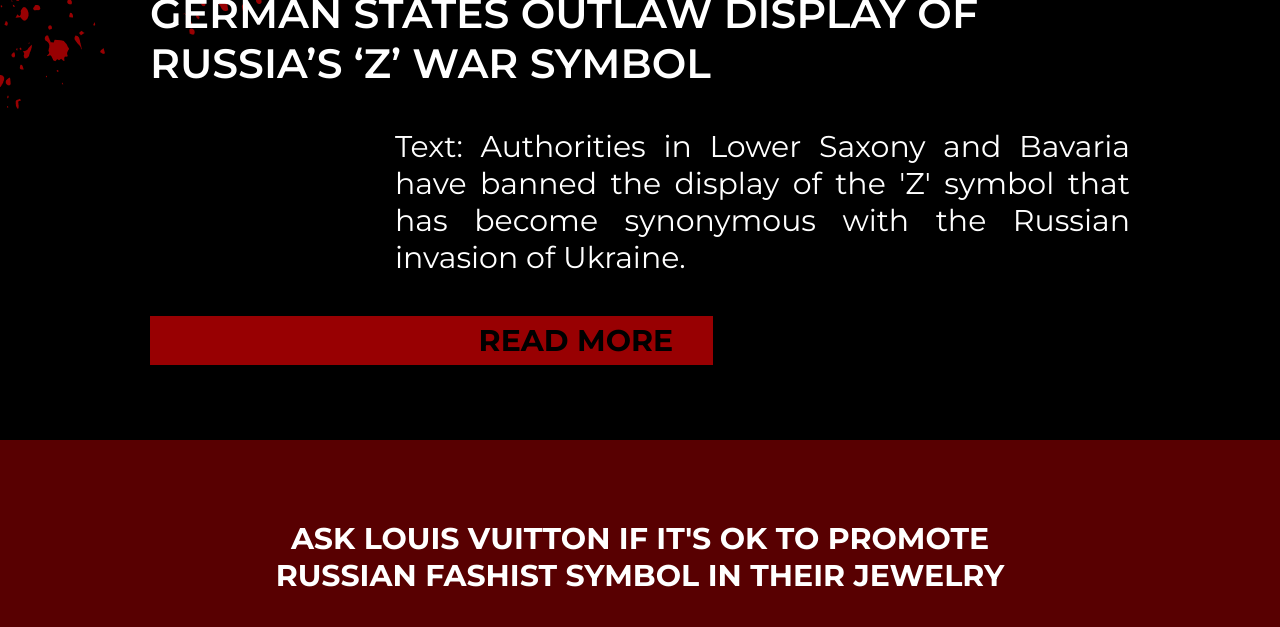
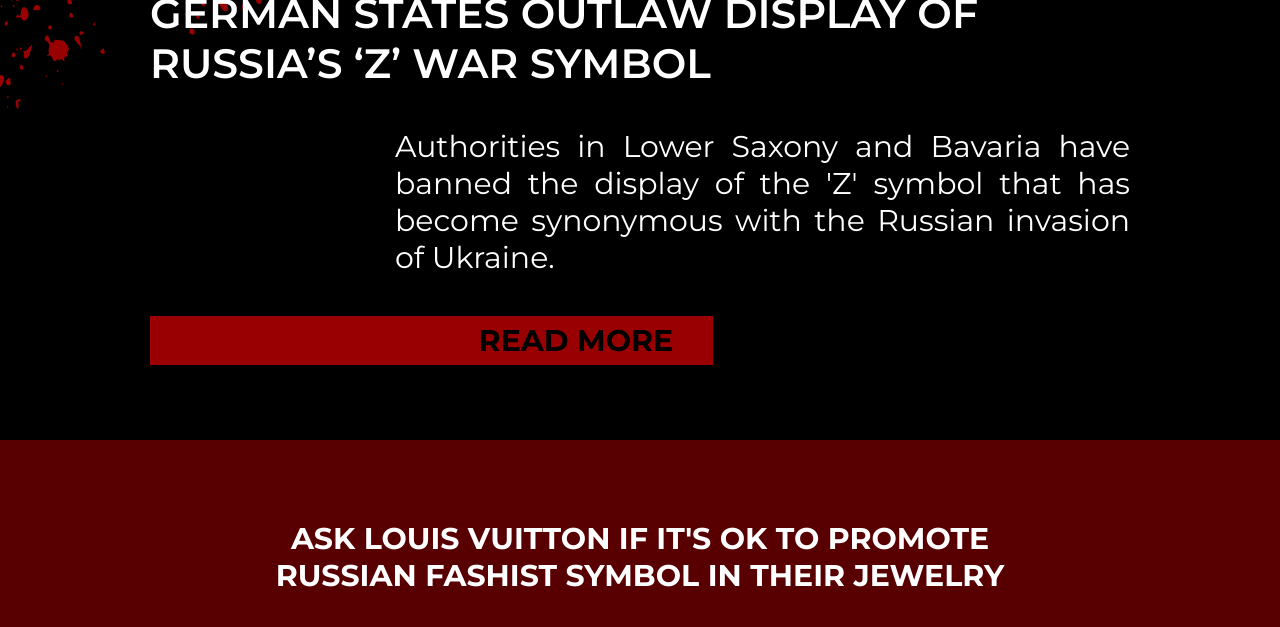
Before and after one commit to Nastia07/LV, a plain HTML site: page index.html in a window 1280 px wide. Shown: the part 5440-6067 px from the top of the page. Drawn offline with Linux system fonts and the light colour scheme.

Commit message:
fixed text

```diff
--- a/index.html
+++ b/index.html
@@ -110,7 +110,7 @@
         <div class="change_branding__example_info container">
           <h2>German states outlaw display of Russia’s ‘Z’ war symbol</h2>
 
-          <p>Text: Authorities in Lower Saxony and Bavaria have banned the display of the 'Z' symbol that has become synonymous with the Russian invasion of Ukraine.</p>
+          <p>Authorities in Lower Saxony and Bavaria have banned the display of the 'Z' symbol that has become synonymous with the Russian invasion of Ukraine.</p>
 
           <a href="https://www.thelocal.de/20220326/german-states-outlaw-display-of-russias-z-war-symbol/" class="change_branding__btn btn">
             <span>read more</span>
```
